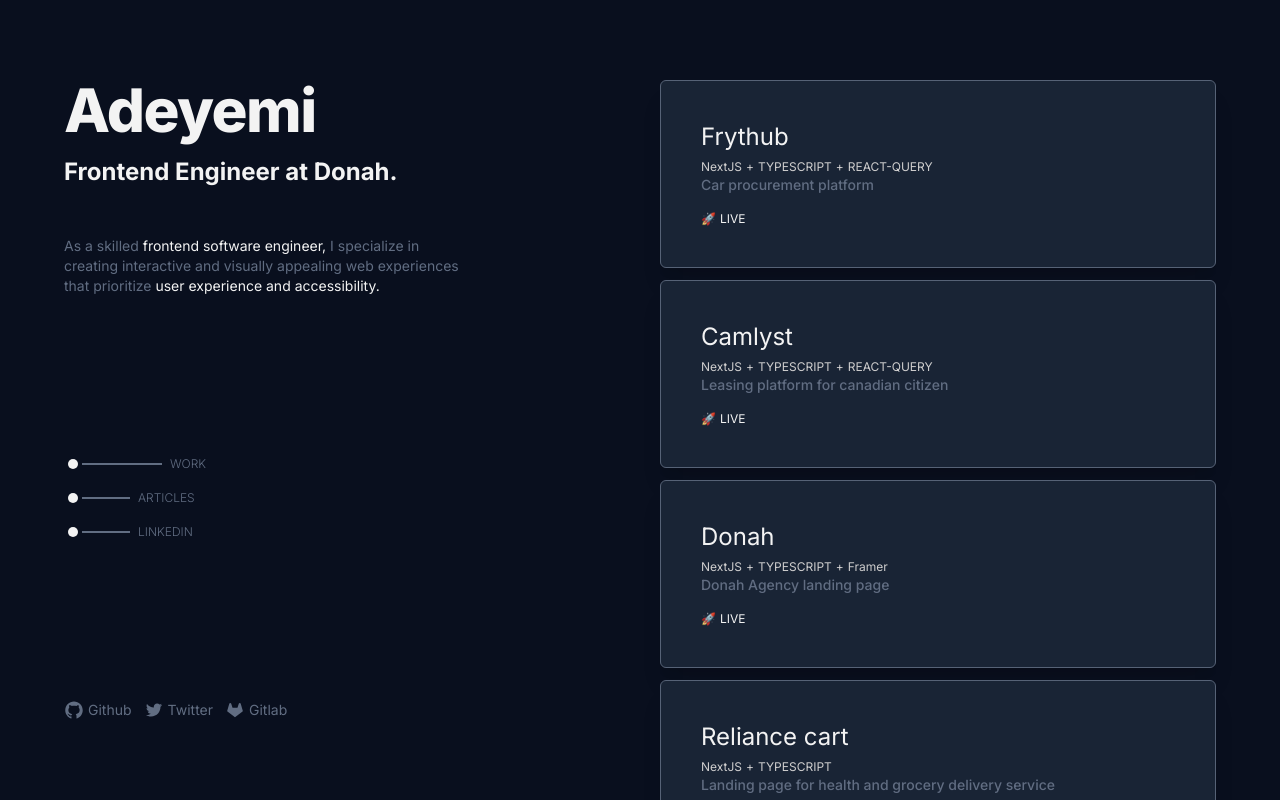
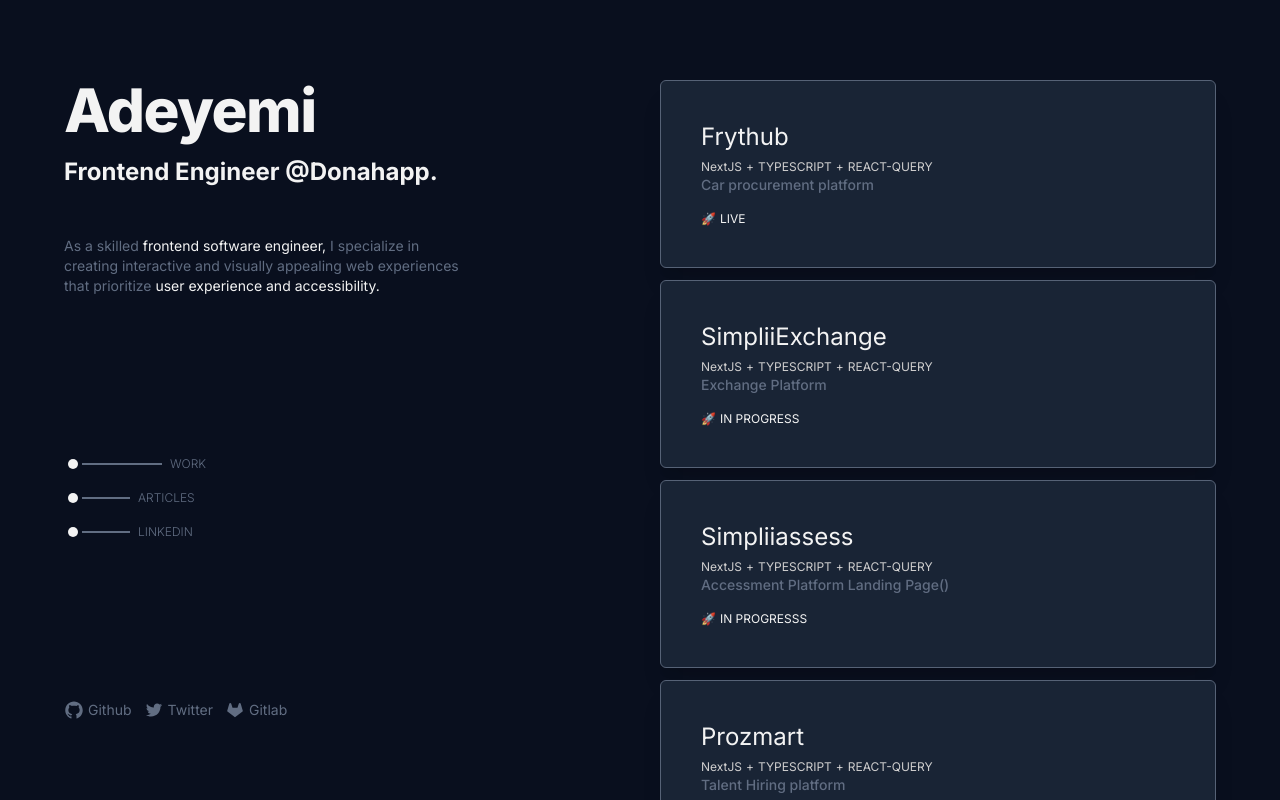
Before and after one commit to addegbenga/notion, a Next.js app: page / in a window 1280 px wide. Shown: the top 800 px of the page. Built offline with nearby package versions, Linux system fonts and the light colour scheme.

Commit message:
feat: links

```diff
--- a/pages/index.tsx
+++ b/pages/index.tsx
@@ -10,6 +10,31 @@ const data = [
     text: "Car procurement platform",
     url: "https://frythub-app.vercel.app/",
     id: 2157357,
+    status: "Live",
+  },
+  {
+    name: "SimpliiExchange",
+    tech: ["NextJS", "TYPESCRIPT", "REACT-QUERY"],
+    text: "Exchange Platform",
+    url: "https://simpliiexchange.com/",
+    id: 21557,
+    status: "In Progress",
+  },
+  {
+    name: "Simpliiassess",
+    tech: ["NextJS", "TYPESCRIPT", "REACT-QUERY"],
+    text: "Accessment Platform Landing Page()",
+    url: "https://simplyassess.io/",
+    id: 21557,
+    status: "In Progresss",
+  },
+  {
+    name: "Prozmart",
+    tech: ["NextJS", "TYPESCRIPT", "REACT-QUERY"],
+    text: "Talent Hiring platform",
+    url: "https://prozmart-dev.vercel.app",
+    id: 21557,
+    status: "In Progress",
   },
 
   {
@@ -18,6 +43,7 @@ const data = [
     text: "Leasing platform for canadian citizen ",
     url: "https://camlyst-web.vercel.app",
     id: 263657,
+    status: "In Progress",
   },
   {
     name: "Donah",
@@ -25,6 +51,7 @@ const data = [
     text: "Donah Agency landing page",
     url: "https://donahapp-mgtb.vercel.app/",
     id: 21333443636,
+    status: "Live",
   },
   {
     name: "Reliance cart",
@@ -32,6 +59,7 @@ const data = [
     text: "Landing page for health and grocery delivery service",
     url: "https://reliancecart.ca/",
     id: 21322636,
+    status: "Live",
   },
 ];
 
@@ -49,12 +77,8 @@ export default function index() {
   return (
     <>
       <Head>
-        <title>Portfolio</title>
-        <meta
-          property="og:title"
-          content="Little Journal about me"
-          key="Portfolio"
-        />
+        <title>Adeyemi Portfolio</title>
+        <meta name="description" content="About Me" />
       </Head>
       <section className="grid max-w-6xl gap-10 px-6 mx-auto mt-20 lg:px-0 lg:grid-cols-2">
         <div className="lg:sticky z-10 flex flex-col lg:justify-between  lg:min-h-[80vh] top-20 self-start">
@@ -64,7 +88,7 @@ export default function index() {
                 Adeyemi
               </h1>
               <h1 className="mt-4 text-xl font-bold lg:text-2xl text-accent100 ">
-                Frontend Engineer at Donah.
+                Frontend Engineer @Donahapp.
               </h1>
             </div>
             <p className="max-w-md mt-12 leading-7 lg:text-sm text-accent200">
@@ -131,7 +155,7 @@ export default function index() {
             My Projects
           </h1>
           <>
-            {data.map((item: any, idx) => (
+            {data.map((item, idx) => (
               <div
                 key={item.id}
                 className="flex lg:hover:scale-100 transition-transform cursor-pointer flex-col gap-3 p-10 lg:rounded-md  shadow-xl border-accent300 bg-primary  border border-[#2C384B]"
@@ -159,8 +183,8 @@ export default function index() {
 
                     <div className="flex gap-1 mt-4 text-xs ">
                       🚀
-                      <span className="flex items-center gap-1 text-accent100">
-                        LIVE
+                      <span className="flex items-center gap-1 uppercase text-accent100">
+                        {item.status}
                       </span>
                       {/* <span>CODE</span> */}
                     </div>
```
